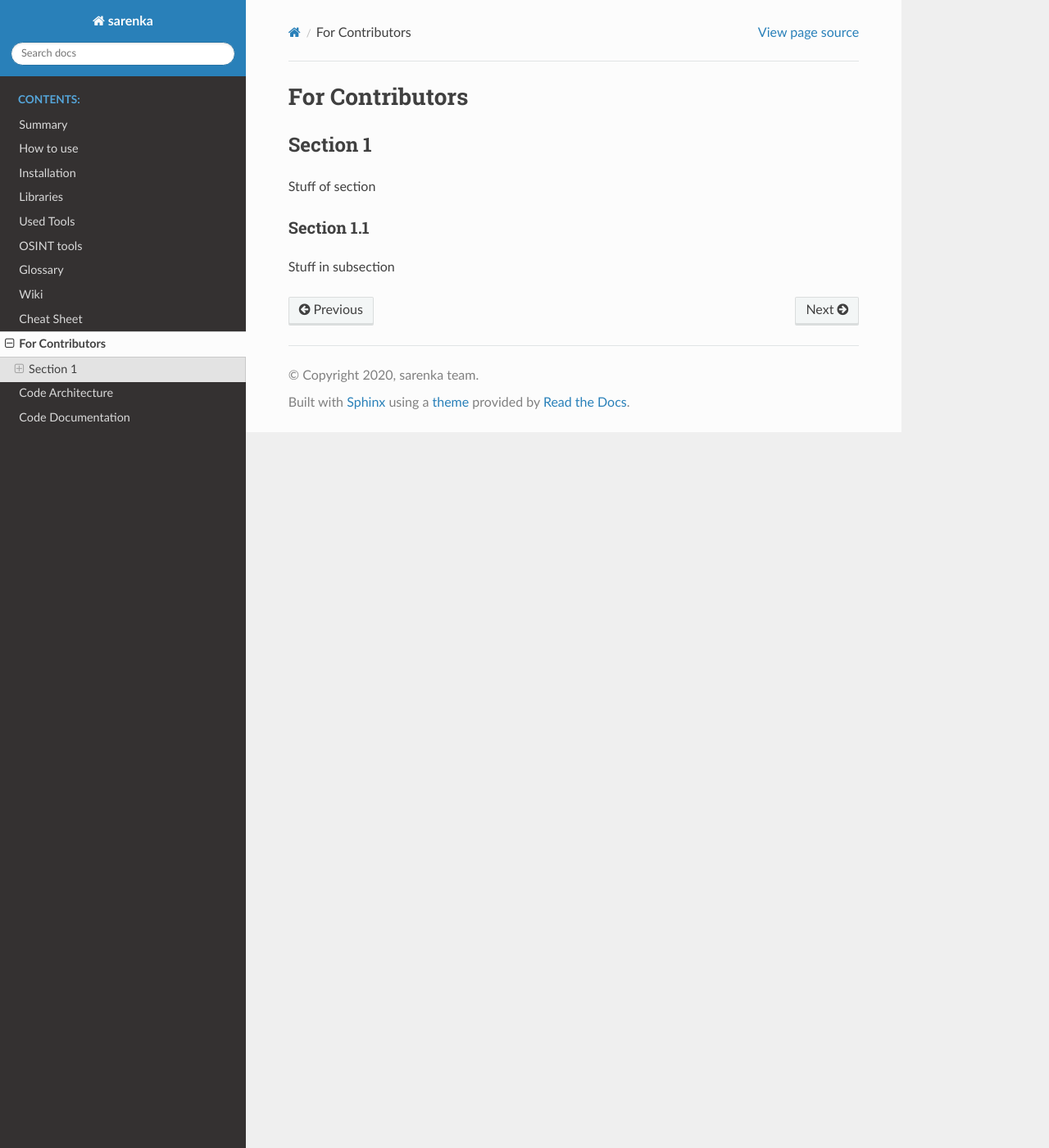
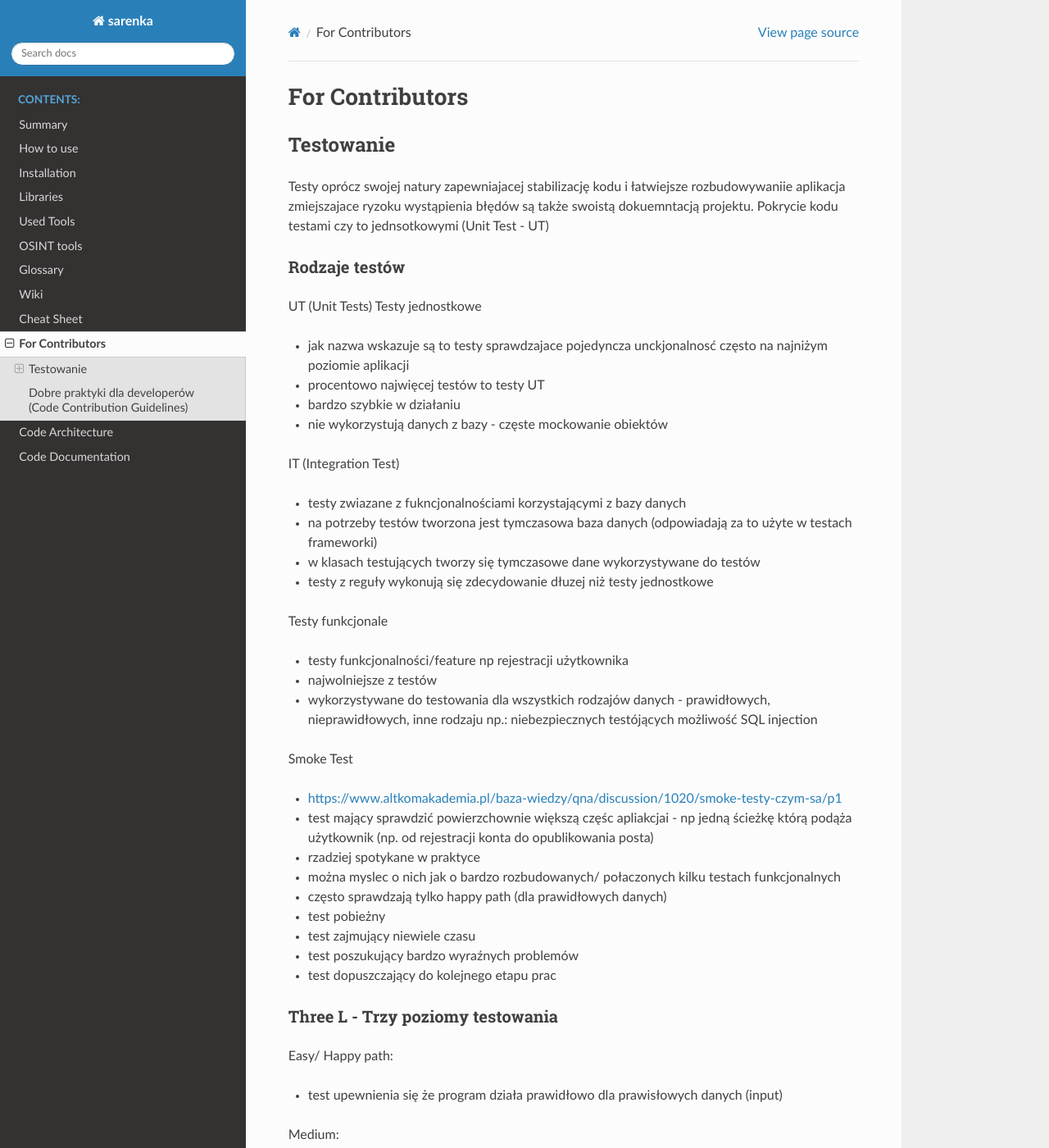
Before and after one commit to KTZgraph/sarenka, a Sphinx documentation site: the page built from documentation/sphinx/rst/for_contributors.rst, in a window 1280 px wide and 1400 px high. Shown: the whole window at 82% size. Built offline with Sphinx 7.4.7 and the Read the Docs theme 2.0.0, drawn with Linux system fonts in a browser that asks for light colours; some of the changed text lies outside the part shown.

Commit message:
[documentation] Code Contribution Guidelines tests description

```diff
--- a/documentation/sphinx/conf.py
+++ b/documentation/sphinx/conf.py
@@ -43,7 +43,7 @@ extensions = ['sphinx.ext.autodoc',
               'sphinxcontrib_django',
               'sphinx.ext.graphviz',  # Support creating charts!
               # 'celery.contrib.sphinx',  # Celery improvements!
-              # 'sphinx_autodoc_annotation',  # Parses Python 3 annotations
+              'sphinx_autodoc_annotation',  # Parses Python 3 annotations
               ]
 
 # Add any paths that contain templates here, relative to this directory.
--- a/documentation/sphinx/rst/for_contributors.rst
+++ b/documentation/sphinx/rst/for_contributors.rst
@@ -2,12 +2,81 @@ For Contributors
 ================
 
 
-Section 1
----------
+Testowanie
+~~~~~~~~~~~
+Testy oprócz swojej natury zapewniajacej stabilizację kodu i łatwiejsze rozbudowywaniie aplikacja zmiejszajace ryzoku wystąpienia błędów są także swoistą dokuemntacją projektu.
+Pokrycie kodu testami czy to jednsotkowymi (Unit Test - UT)
 
-Stuff of section
 
-Section 1.1
-~~~~~~~~~~~
+Rodzaje testów
+----------------
 
-Stuff in subsection
+UT (Unit Tests) Testy jednostkowe
+
+- jak nazwa wskazuje są to testy sprawdzajace pojedyncza unckjonalnosć często na najniżym poziomie aplikacji
+- procentowo najwięcej testów to testy UT
+- bardzo szybkie w działaniu
+- nie wykorzystują danych z bazy - częste mockowanie obiektów
+
+
+IT (Integration Test)
+
+- testy zwiazane z fukncjonalnościami korzystającymi z bazy danych
+- na potrzeby testów tworzona jest tymczasowa baza danych (odpowiadają za to użyte w testach frameworki)
+- w klasach testujących tworzy się tymczasowe dane wykorzystywane do testów
+- testy z reguły wykonują się zdecydowanie dłuzej niż testy jednostkowe
+
+
+Testy funkcjonale
+
+- testy funkcjonalności/feature np rejestracji użytkownika
+- najwolniejsze z testów
+- wykorzystywane do testowania dla wszystkich rodzajów danych - prawidłowych, nieprawidłowych, inne rodzaju np.: niebezpiecznych testójących możliwość SQL injection
+
+Smoke Test
+
+- https://www.altkomakademia.pl/baza-wiedzy/qna/discussion/1020/smoke-testy-czym-sa/p1
+- test mający sprawdzić powierzchownie większą częśc apliakcjai - np jedną ścieżkę którą podąża użytkownik (np. od rejestracji konta do opublikowania posta)
+- rzadziej spotykane w praktyce
+- można myslec o nich jak o bardzo rozbudowanych/ połaczonych kilku testach funkcjonalnych
+- często sprawdzają tylko happy path (dla prawidłowych danych)
+- test pobieżny
+- test zajmujący niewiele czasu
+- test poszukujący bardzo wyraźnych problemów
+- test dopuszczający do kolejnego etapu prac
+
+
+
+
+Three L - Trzy poziomy testowania
+------------------------------------
+Easy/ Happy path:
+
+- test upewnienia się że program działa prawidłowo dla prawisłowych danych (input)
+
+
+Medium:
+
+- Test upewnia się, że program działa prawidłowo dla podanych (input) nieprawdiłowych danych
+
+
+Hard:
+
+- Upenwieni się, że [program działa prawidłowo dla jakiegokolwie typu dancyh wejściowych (input)
+- Można do tego zaliczyć testy
+
+
+Uruchomienie testów w backend aplikacji sarenka
+-------------------------------------------------
+
+
+
+
+
+Dobre praktyki dla developerów (Code Contribution Guidelines)
+~~~~~~~~~~~~~~~~~~~~~~~~~~~~~~~~~~~~~~~~~~~~~~~~~~~~~~~~~~~~~
+
+- typing
+- pisanie testów jednostowych
+- tworzenie pydoc zgodnie z PEP 257 https://www.python.org/dev/peps/pep-0257/
+- dokuemntacja kodu w formacie restructured text https://www.python.org/dev/peps/pep-0287/
--- a/requirements.txt
+++ b/requirements.txt
@@ -21,6 +21,8 @@ dj-database-url==0.5.0
 Django==3.1.1
 django-cors-headers==3.3.0
 django-environ==0.4.5
+django-filter==2.4.0
+django-graphql-jwt==0.3.1
 djangorestframework==3.11.0
 dnspython==2.0.0
 docutils==0.16
@@ -56,6 +58,7 @@ pycryptodome==3.9.8
 pydantic==1.6.1
 pyee==7.0.4
 Pygments==2.7.1
+PyJWT==1.7.1
 pyparsing==2.4.7
 pyppeteer==0.2.2
 pyquery==1.4.1
```
Also changed, not shown: documentation/sphinx/rst/cheat_sheet.rst (+17 -2 lines), documentation/sphinx/rst/osint_list.rst (+6 -5 lines).
